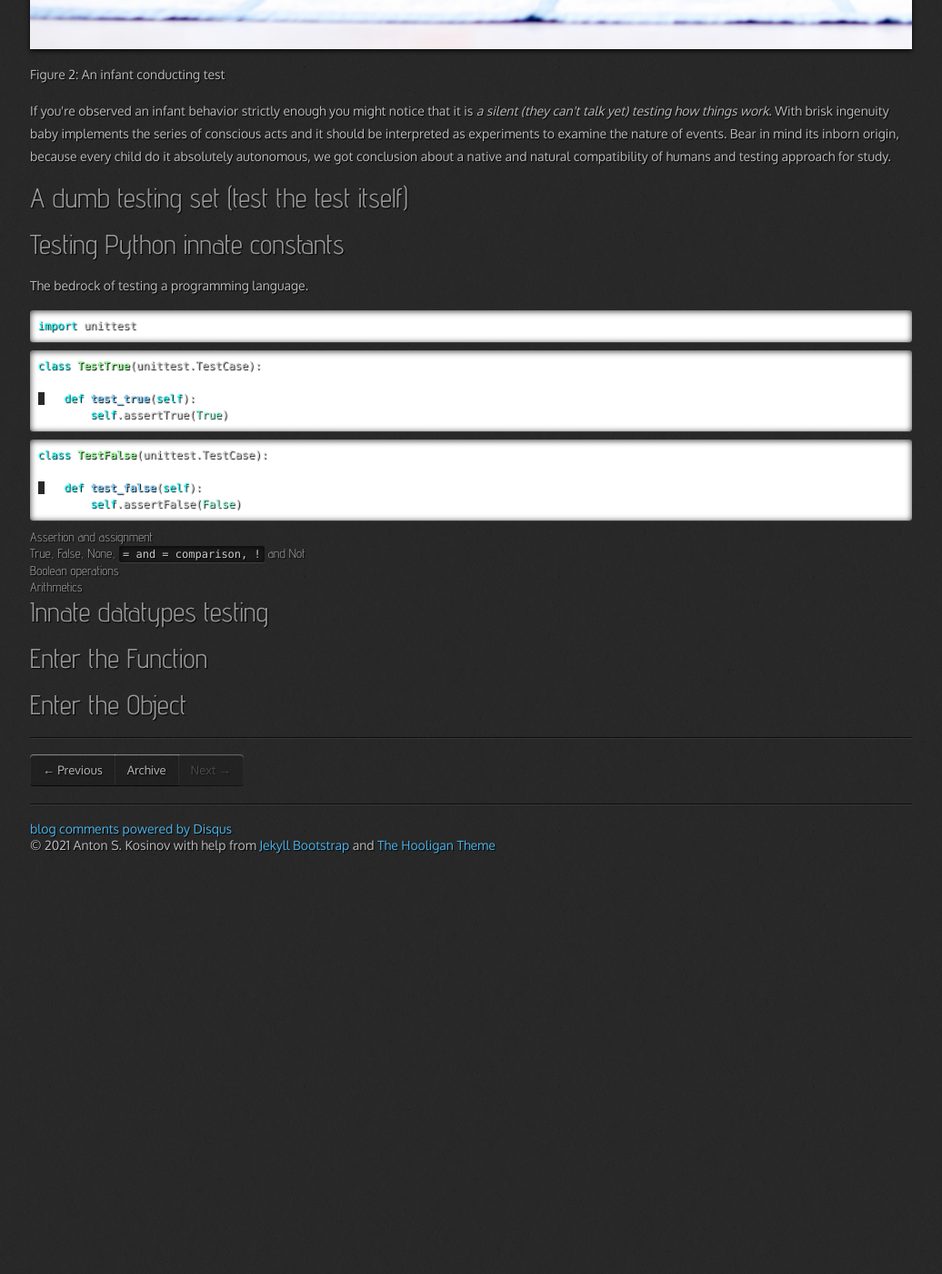
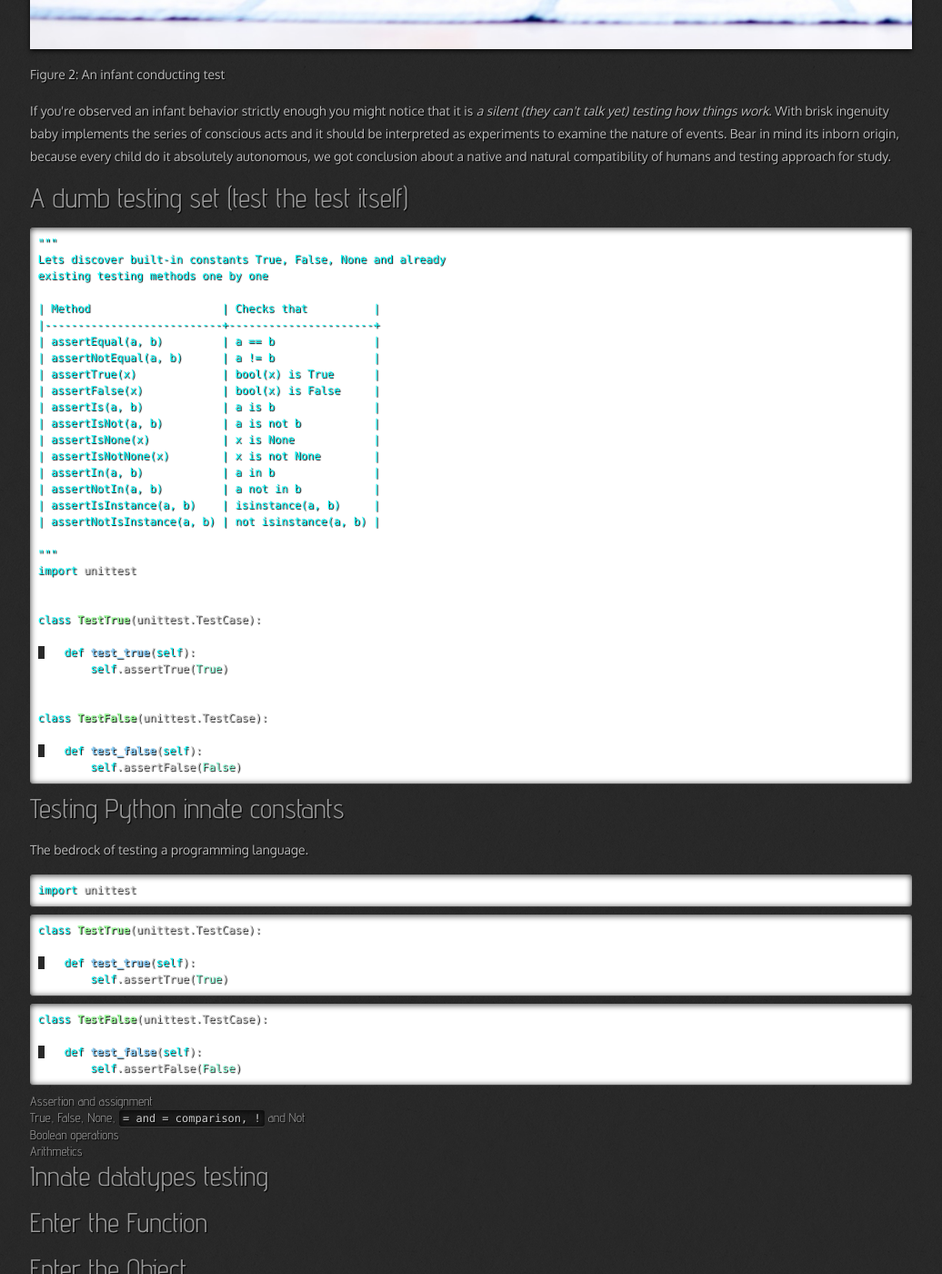
Before and after one commit to 0--key/0--key.github.io, a Jekyll site: the page built from _posts/2020-12-29-dissecting-python.html, in a window 1280 px wide and 1400 px high, scrolled down 4869 px. Shown: the whole window at 91% size, without its empty margins (22-1058 px from the left). Built offline with Jekyll 4.4.1, drawn with Linux system fonts in a browser that asks for light colours; nearby versions of some CDN libraries; comment, search, counter and statistics services are not loaded; before the commit the page ends 5816 px from its top, so only the background shows below that.

Commit message:
Deletion of :exports none in the source header

```diff
--- a/_posts/2020-12-29-dissecting-python.html
+++ b/_posts/2020-12-29-dissecting-python.html
@@ -90,7 +90,7 @@ unnecessary procedure.
 <h2 id="org5715a29">Harsh overture</h2>
 <div class="outline-text-2" id="text-org5715a29">
 
-<div id="org1531b37" class="figure">
+<div id="org5c54feb" class="figure">
 <p><img src="http://0--key.github.io/assets/img/pydes/monkey.jpeg" alt="Animals also test" title="Unconscious testing" class="rounded float-left" />
 </p>
 <p><span class="figure-number">Figure 1: </span>Test failure</p>
@@ -385,7 +385,7 @@ misterious.
 <h2 id="org45186c4">Testing as a nodal ology tool</h2>
 <div class="outline-text-2" id="text-org45186c4">
 
-<div id="org5411cc4" class="figure">
+<div id="orgca4fcf1" class="figure">
 <p><img src="http://0--key.github.io/assets/img/pydes/infant-building-a-tower.jpeg" alt="An infant" title="Infant building a tower" />
 </p>
 <p><span class="figure-number">Figure 2: </span>An infant conducting test</p>
@@ -406,6 +406,44 @@ compatibility of humans and testing approach for study.
 
 <div id="outline-container-org8326069" class="outline-2">
 <h2 id="org8326069">A dumb testing set (test the test itself)</h2>
+<div class="outline-text-2" id="text-org8326069">
+<div class="org-src-container">
+<pre class="src src-python"><span style="color: #00ffff;">"""</span>
+<span style="color: #00ffff;">Lets discover built-in constants True, False, None and already</span>
+<span style="color: #00ffff;">existing testing methods one by one</span>
+
+<span style="color: #00ffff;">| Method                    | Checks that          |</span>
+<span style="color: #00ffff;">|---------------------------+----------------------+</span>
+<span style="color: #00ffff;">| assertEqual(a, b)         | a == b               |</span>
+<span style="color: #00ffff;">| assertNotEqual(a, b)      | a != b               |</span>
+<span style="color: #00ffff;">| assertTrue(x)             | bool(x) is True      |</span>
+<span style="color: #00ffff;">| assertFalse(x)            | bool(x) is False     |</span>
+<span style="color: #00ffff;">| assertIs(a, b)            | a is b               |</span>
+<span style="color: #00ffff;">| assertIsNot(a, b)         | a is not b           |</span>
+<span style="color: #00ffff;">| assertIsNone(x)           | x is None            |</span>
+<span style="color: #00ffff;">| assertIsNotNone(x)        | x is not None        |</span>
+<span style="color: #00ffff;">| assertIn(a, b)            | a in b               |</span>
+<span style="color: #00ffff;">| assertNotIn(a, b)         | a not in b           |</span>
+<span style="color: #00ffff;">| assertIsInstance(a, b)    | isinstance(a, b)     |</span>
+<span style="color: #00ffff;">| assertNotIsInstance(a, b) | not isinstance(a, b) |</span>
+
+<span style="color: #00ffff;">"""</span>
+<span style="color: #00ffff;">import</span> unittest
+
+
+<span style="color: #00ffff;">class</span> <span style="color: #98fb98; font-weight: bold;">TestTrue</span>(unittest.TestCase):
+
+<span style="color: #00ff00; background-color: #292929;"> </span>   <span style="color: #00ffff;">def</span> <span style="color: #87cefa; font-weight: bold;">test_true</span>(<span style="color: #00ffff;">self</span>):
+        <span style="color: #00ffff;">self</span>.assertTrue(<span style="color: #7fffd4;">True</span>)
+
+
+<span style="color: #00ffff;">class</span> <span style="color: #98fb98; font-weight: bold;">TestFalse</span>(unittest.TestCase):
+
+<span style="color: #00ff00; background-color: #292929;"> </span>   <span style="color: #00ffff;">def</span> <span style="color: #87cefa; font-weight: bold;">test_false</span>(<span style="color: #00ffff;">self</span>):
+        <span style="color: #00ffff;">self</span>.assertFalse(<span style="color: #7fffd4;">False</span>)
+</pre>
+</div>
+</div>
 </div>
 
 <div id="outline-container-org976ee90" class="outline-2">
```
